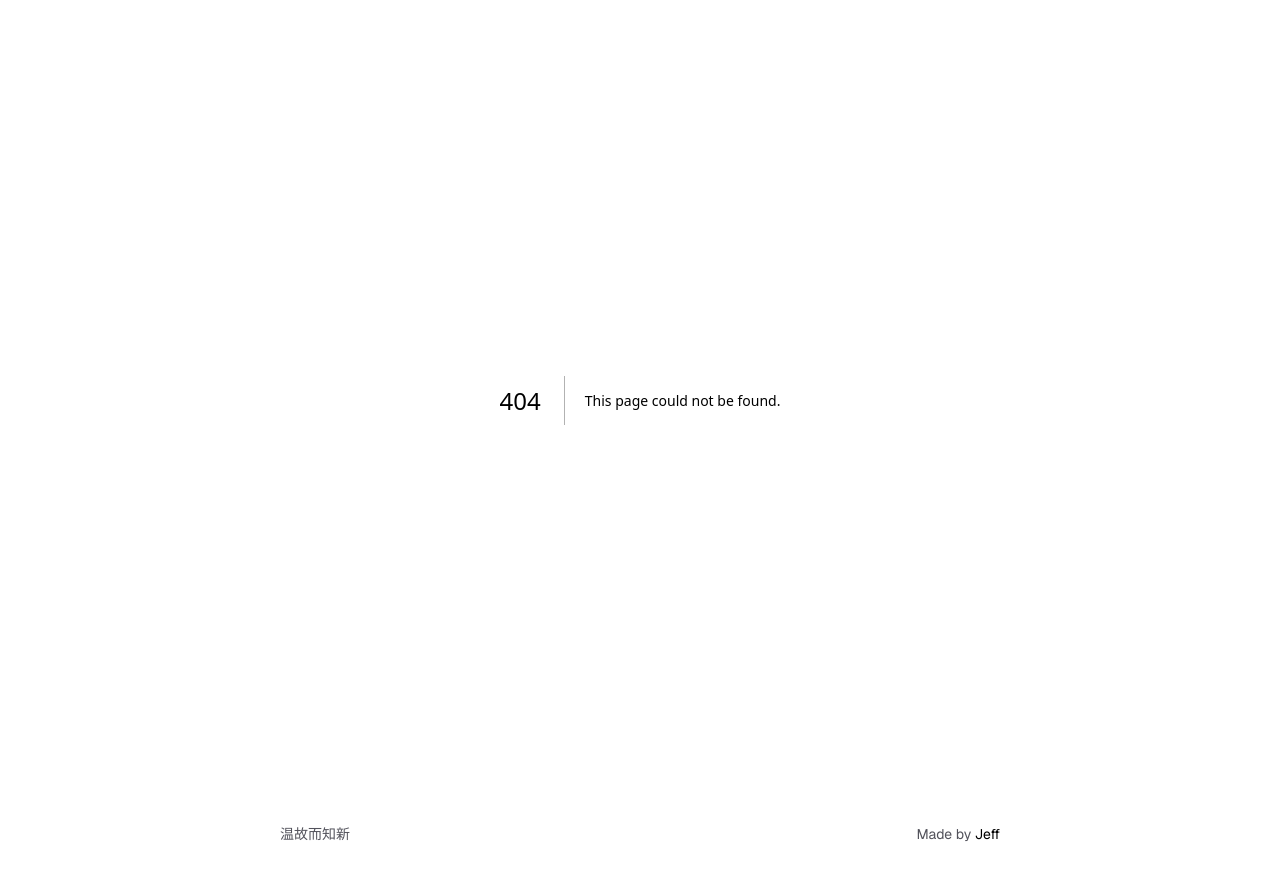
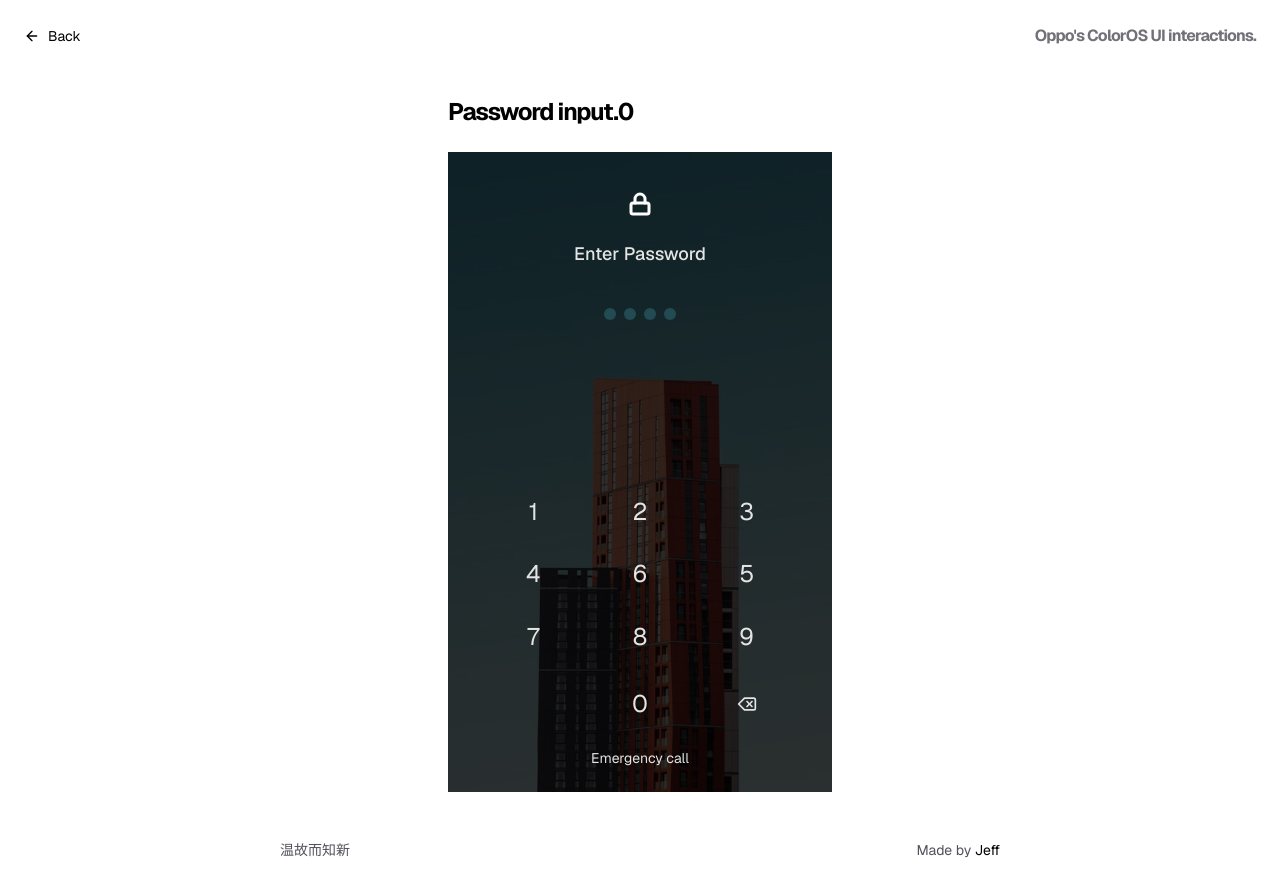
Before and after one commit to Jeff-Maina/lab, a Next.js app: page /projects/coloros_ui_interactions in a window 1280 px wide. Before the commit this address had no page. Built offline with nearby package versions, Linux system fonts and the light colour scheme.

Commit message:
start project

```diff
--- a/src/app/data/Appdata.ts
+++ b/src/app/data/Appdata.ts
@@ -68,7 +68,13 @@ export const ProjectsList: Array<ProjectProps> = [{
 {
     project: "Nomad's menu interaction",
     dateCreated: "Tuesday, 12 March 2024",
+    draft: true,
+    pageLink: "/projects/nomad_menu_interaction"
+},
+{
+    project: "ColorOs UI Interactions.",
+    dateCreated: "Thursday, 14 March 2024",
     draft: false,
-    pageLink: "/projects/nomad_menu_interaction"
+    pageLink: "/projects/coloros_ui_interactions"
 }
 ]
--- /dev/null
+++ b/src/app/projects/coloros_ui_interactions/components/ErrorInput.tsx
@@ -0,0 +1,158 @@
+"use client";
+
+import { useAnimate } from "framer-motion";
+import { Delete, Lock } from "lucide-react";
+import { FC, useState } from "react";
+
+const numbers = [1, 2, 3, 4, 6, 5, 7, 8, 9];
+
+interface ButtonProps {
+  children: JSX.Element;
+  updateActiveIndex?: (index: number) => void;
+  activeIndex: number;
+  isDelete: boolean;
+}
+
+const Button: FC<ButtonProps> = ({
+  children,
+  updateActiveIndex,
+  activeIndex,
+  isDelete,
+}) => {
+  const [scope, animate] = useAnimate();
+
+  const bubbleClass =
+    "absolute top-2/4 left-2/4 -translate-y-2/4 -translate-x-2/4 size-14 rounded-full bg-white/30 pointer-events-none -z-10";
+
+  const animateBubbleClick = async (el: any) => {
+    await animate(
+      el,
+      {
+        opacity: 0,
+        height: 100,
+        width: 100,
+        // scale: 5,
+      },
+      {
+        duration: 0.4,
+      }
+    );
+  };
+
+  const clickButton = (e: React.MouseEvent<HTMLButtonElement>) => {
+    const bubble = document.createElement("div");
+    bubble.className = bubbleClass;
+    const el = e.currentTarget as HTMLElement;
+    el.appendChild(bubble);
+    animateBubbleClick(bubble);
+
+    if (updateActiveIndex && !isDelete) {
+      const newIndex = activeIndex < 4 ? activeIndex + 1 : activeIndex;
+      updateActiveIndex(newIndex);
+    }
+    if (isDelete === true) {
+      const newIndex = activeIndex > 0 ? activeIndex - 1 : activeIndex;
+      if (updateActiveIndex) {
+        updateActiveIndex(newIndex);
+        console.log(newIndex);
+      }
+    }
+    setTimeout(() => {
+      bubble.remove();
+    }, 310);
+  };
+  return (
+    <button
+      onClick={(e) => clickButton(e)}
+      className="grid place-items-center w-10 aspect-square rounded-full relative isolate"
+    >
+      {children}
+    </button>
+  );
+};
+
+const ErrorInput = () => {
+  const [pin, setPin] = useState([0, 0, 0, 0]);
+  const [activeIndex, setActiveIndex] = useState(0);
+  const updateActiveIndex = (index: number) => setActiveIndex(index);
+
+  return (
+    <div className="w-full max-w-sm">
+      <p className="text-2xl font-bold tracking-tighter">
+        Password input.{activeIndex}
+      </p>
+      <br />
+      <div className="w-full max-w-sm  h-[40rem] isolate relative">
+        <img
+          src="/images/building.jpg"
+          className="absolute inset-0 h-full w-full object-cover -z-[10] select-none pointer-events-none"
+          alt=""
+          draggable="false"
+        />
+        <div className="w-full h-full bg-black/80 flex flex-col items-center p-10 justify-between pb-6">
+          <div className="flex flex-col gap-6 items-center">
+            <Lock stroke="#fff" fill="transparent" strokeWidth={3} />
+            <p className="text-[#e4e4e4] font-medium text-lg">Enter Password</p>
+            <div className="flex items-center gap-2 mt-4">
+              {pin.map((_, index) => {
+                return (
+                  <div
+                    key={index}
+                    style={{
+                      backgroundColor: index < activeIndex ? "#fff" : "000",
+                    }}
+                    className="size-3 rounded-full bg-[#234b53]"
+                  ></div>
+                );
+              })}
+            </div>
+          </div>
+          <div className="w-full flex flex-col gap-6 text-[#e4e4e4]">
+            <div className="w-full">
+              <div className="grid grid-cols-3 grid-rows-3 w-full aspect-video gap-4 ">
+                {numbers.map((number, index) => {
+                  return (
+                    <div
+                      key={index}
+                      className="text-2xl grid place-items-center"
+                    >
+                      <Button
+                        isDelete={false}
+                        activeIndex={activeIndex}
+                        updateActiveIndex={updateActiveIndex}
+                      >
+                        <span>{number}</span>
+                      </Button>
+                    </div>
+                  );
+                })}
+              </div>
+              <div className="grid grid-cols-3 mt-6 gap-4">
+                <div></div>
+                <div className="w-full flex justify-center">
+                  <Button
+                    isDelete={false}
+                    activeIndex={activeIndex}
+                    updateActiveIndex={updateActiveIndex}
+                  >
+                    <span className="text-2xl">0</span>
+                  </Button>
+                </div>
+                <div className="w-full flex justify-center">
+                  <Button activeIndex={activeIndex} isDelete={true}>
+                    <Delete size={20} />
+                  </Button>
+                </div>
+              </div>
+            </div>
+            <p className="text-[#e4e4e4] w-full text-center text-sm">
+              Emergency call
+            </p>
+          </div>
+        </div>
+      </div>
+    </div>
+  );
+};
+
+export default ErrorInput;
--- /dev/null
+++ b/src/app/projects/coloros_ui_interactions/page.tsx
@@ -0,0 +1,24 @@
+import { ArrowLeft } from "lucide-react";
+import Link from "next/link";
+import ErrorInput from "./components/ErrorInput";
+
+const page = () => {
+  return (
+    <main className="w-full min-h-screen">
+      <nav className="w-full flex items-center justify-between p-6">
+        <Link href="/" className="flex items-center gap-2 text-sm">
+          <ArrowLeft size={16} />
+          Back
+        </Link>
+        <p className="font-bold tracking-tighter text-zinc-500">
+          Oppo's ColorOS UI interactions.
+        </p>
+      </nav>
+      <section className="p-6 flex flex-col gap-20 max-w-lg items-center m-auto">
+        <ErrorInput />
+      </section>
+    </main>
+  );
+};
+
+export default page;
--- a/src/app/projects/moxions_progress_indicator/page.tsx
+++ b/src/app/projects/moxions_progress_indicator/page.tsx
@@ -13,7 +13,7 @@ const Steps = [
   },
   {
     task: "Deliver",
-    description: "We'll get it wheree you need it, all charged up.",
+    description: "We'll get it where you need it, all charged up.",
   },
   {
     task: "Monitor",
--- /dev/null
+++ b/src/app/projects/nomad_menu_interaction/Nomad.module.css
@@ -0,0 +1,33 @@
+#links:has(#navlink:hover) #navlink {
+  opacity: 0.05;
+}
+
+#navlink {
+  transition: all 0.3s;
+}
+
+#ghost_navlink {
+  background: #ff0000;
+  position: absolute;
+  /* z-index: 2; */
+  background-clip: text;
+  color: transparent;
+  -webkit-text-stroke: 1px black;
+}
+#ghost_navlink:hover {
+  -webkit-text-stroke: 1px black;
+}
+
+#ghost_navlink::before {
+  content: "";
+  pointer-events: none;
+  position: absolute;
+  top: 0;
+  left: 0;
+  height: 100%;
+  width: 100%;
+  background-color: #ffffff;
+  transform: translateY(0) skew(0);
+  z-index: -1;
+  transition: transform 0.3s ease;
+}
--- /dev/null
+++ b/src/app/projects/nomad_menu_interaction/data.ts
@@ -0,0 +1,27 @@
+type city = {
+  city: string
+}
+
+export const cities: city[] = [
+  {
+    city: "Nairobi",
+  },
+  {
+    city: "Kisumu",
+  },
+  {
+    city: "Mombasa",
+  },
+  {
+    city: "Eldoret",
+  },
+  {
+    city: "Turkana",
+  },
+  {
+    city: "Malindi",
+  },
+  {
+    city: "Nakuru",
+  },
+];
--- a/src/app/projects/nomad_menu_interaction/page.tsx
+++ b/src/app/projects/nomad_menu_interaction/page.tsx
@@ -1,5 +1,40 @@
+import { cities } from "./data";
+
+import styles from "./Nomad.module.css";
+
 const page = () => {
-  return <main className="w-full h-screen bg-black"></main>;
+  return (
+    <main className="w-full h-screen bg-[#161616] flex items-center justify-center">
+      <div className="w-full h-3/4 pl-10 lg:pl-24 relative">
+        <div
+          id={styles.links}
+          className="flex flex-col relative w-full h-full justify-center z-10"
+        >
+          {" "}
+          {cities.map((city, index) => (
+            <div
+              key={index}
+              className="cursor-pointer max-w-fit relative text-3xl md:text-6xl lg:text-[7rem] font-bold tracking-tighter leading-none lg:!leading-[7rem] group/link"
+            >
+              <p id={styles.navlink} className="text-[#fbfbfb] ">
+                {city.city}
+              </p>
+              <p
+                id={styles.ghost_navlink}
+                className="absolute inset-0 opacity-0 group-hover/link:opacity-100 transition-all duration-300 pointer-events-none text-whit"
+              >
+                {city.city}
+              </p>
+            </div>
+          ))}
+        </div>
+
+        <div className="absolute w-full h-full top-0 right-0 flex justify-end pointer-events-none">
+          <div className="w-[90%] h-full"></div>
+        </div>
+      </div>
+    </main>
+  );
 };
 
 export default page;
```
Also changed, not shown: public/images/building.jpg (added).
